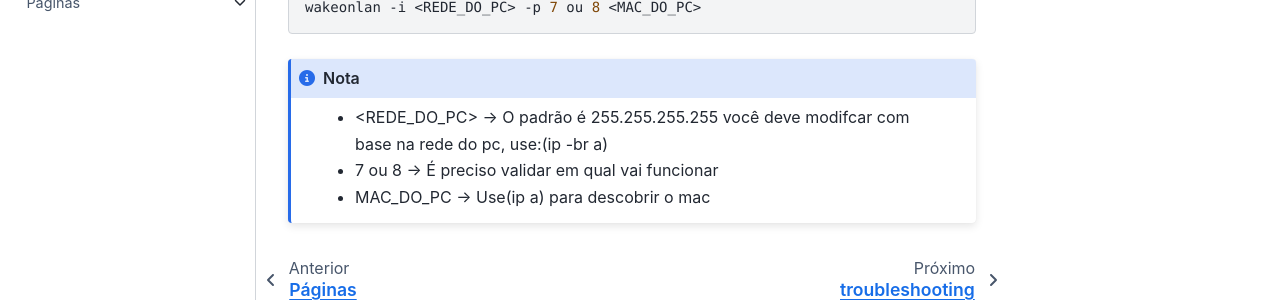
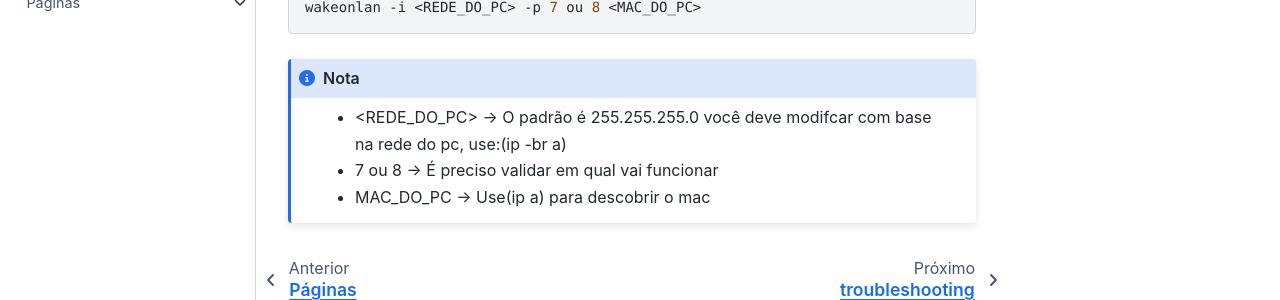
Before and after one commit to NwDPiter/docs, a Sphinx documentation site: the page built from source/geral/tools_via_lan/WakeOnLan/index.md, in a window 1280 px wide and 900 px high, scrolled down 951 px. Shown: the part 533-833 px from the top of the window. Built offline with Sphinx 7.4.7 and the Sphinx Book theme 1.1.4, drawn with Linux system fonts in a browser that asks for light colours.

Commit message:
Update documentation for LanMouse and WakeOnLan to improve accuracy and clarity

````diff
--- a/source/geral/tools_via_lan/WakeOnLan/index.md
+++ b/source/geral/tools_via_lan/WakeOnLan/index.md
@@ -88,7 +88,7 @@ wakeonlan -i <REDE_DO_PC> -p 7 ou 8 <MAC_DO_PC>
 ```
 
 ::: {note}
-- <REDE_DO_PC>  -> O padrão é 255.255.255.255 você deve modifcar com base na rede do pc, use:(ip -br a)
+- <REDE_DO_PC>  -> O padrão é 255.255.255.0 você deve modifcar com base na rede do pc, use:(ip -br a)
 
 - 7 ou 8 -> É preciso validar em qual vai funcionar
 
````
Also changed, not shown: source/geral/tools_via_lan/LanMouse/index.md (+0 -1 lines).
